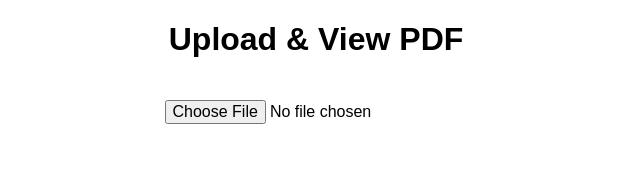
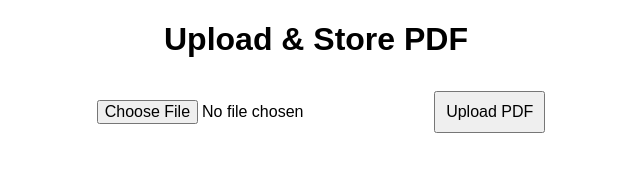
Before and after one commit to KunalSnippet/KCODE, a plain HTML site: page index.html in a window 1280 px wide. Shown: the whole page, without its empty margins (324-964 px from the left). Drawn offline with Linux system fonts and the light colour scheme.

Commit message:
Update index.html

```diff
--- a/index.html
+++ b/index.html
@@ -3,7 +3,7 @@
 <head>
     <meta charset="UTF-8">
     <meta name="viewport" content="width=device-width, initial-scale=1.0">
-    <title>PDF Upload & Viewer</title>
+    <title>Upload & Store PDF</title>
     <style>
         body {
             font-family: Arial, sans-serif;
@@ -26,11 +26,11 @@
 </head>
 <body>
 
-    <h1>Upload & View PDF</h1>
+    <h1>Upload & Store PDF</h1>
 
     <!-- File Upload Input -->
     <input type="file" id="pdfUpload" accept="application/pdf">
-    <br>
+    <button onclick="uploadFile()">Upload PDF</button>
 
     <!-- Download Button -->
     <a id="downloadLink" style="display:none;" download>
@@ -42,28 +42,40 @@
     <iframe id="pdfViewer"></iframe>
 
     <script>
-        document.getElementById("pdfUpload").addEventListener("change", function(event) {
-            let file = event.target.files[0];
+        async function uploadFile() {
+            const fileInput = document.getElementById("pdfUpload");
+            const file = fileInput.files[0];
 
-            if (file && file.type === "application/pdf") {
-                let fileURL = URL.createObjectURL(file);
+            if (!file) {
+                alert("Please select a file first!");
+                return;
+            }
 
-                // Show the iframe and update the source
-                let pdfViewer = document.getElementById("pdfViewer");
-                pdfViewer.src = fileURL;
-                pdfViewer.style.display = "block";
+            const formData = new FormData();
+            formData.append("pdf", file);
 
-                // Set the download link
-                let downloadLink = document.getElementById("downloadLink");
-                downloadLink.href = fileURL;
-                downloadLink.style.display = "inline-block";
+            try {
+                let response = await fetch("http://localhost:3000/upload", {
+                    method: "POST",
+                    body: formData
+                });
 
-                // Show the title
+                let result = await response.json();
+
+                // Update PDF Viewer and Download Link
+                let pdfURL = "http://localhost:3000" + result.filePath;
+                document.getElementById("pdfViewer").src = pdfURL;
+                document.getElementById("pdfViewer").style.display = "block";
+
+                document.getElementById("downloadLink").href = pdfURL;
+                document.getElementById("downloadLink").style.display = "inline-block";
+
                 document.getElementById("pdfTitle").style.display = "block";
-            } else {
-                alert("Please select a valid PDF file.");
+
+            } catch (error) {
+                console.error("Error uploading file:", error);
             }
-        });
+        }
     </script>
 
 </body>
```
